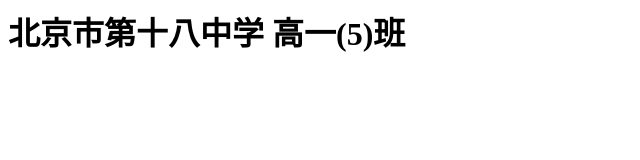
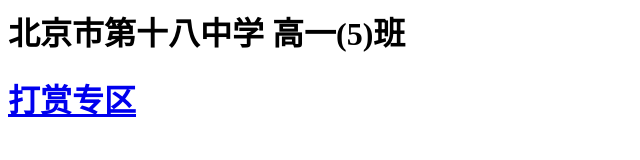
Before and after one commit to lwb0910/msw.github.io, a plain HTML site: page index.html in a window 1280 px wide. Shown: the whole page, without its empty margins (0-640 px from the left). Drawn offline with Linux system fonts and the light colour scheme.

Commit message:
Update index.html

```diff
--- a/index.html
+++ b/index.html
@@ -1 +1,2 @@
 <h1>北京市第十八中学 高一(5)班</h1>
+<h1><a href="/tip" target="_blank">打赏专区</a></h1>
```
